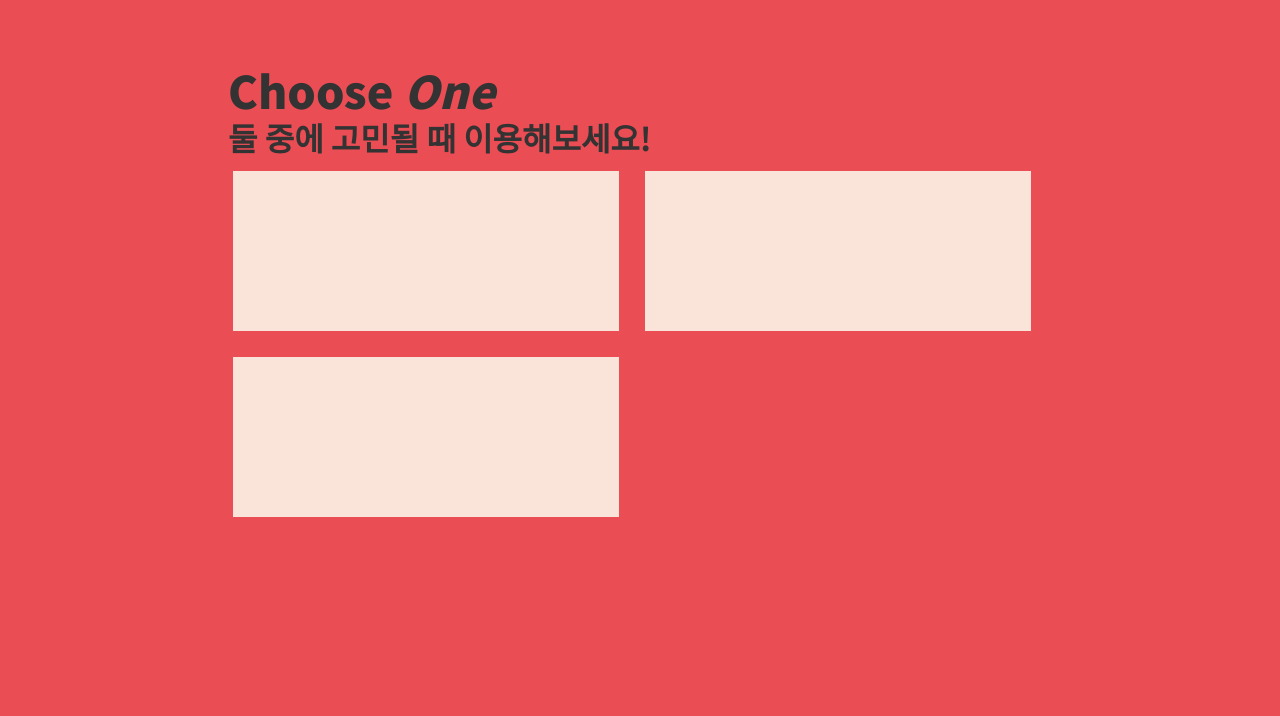
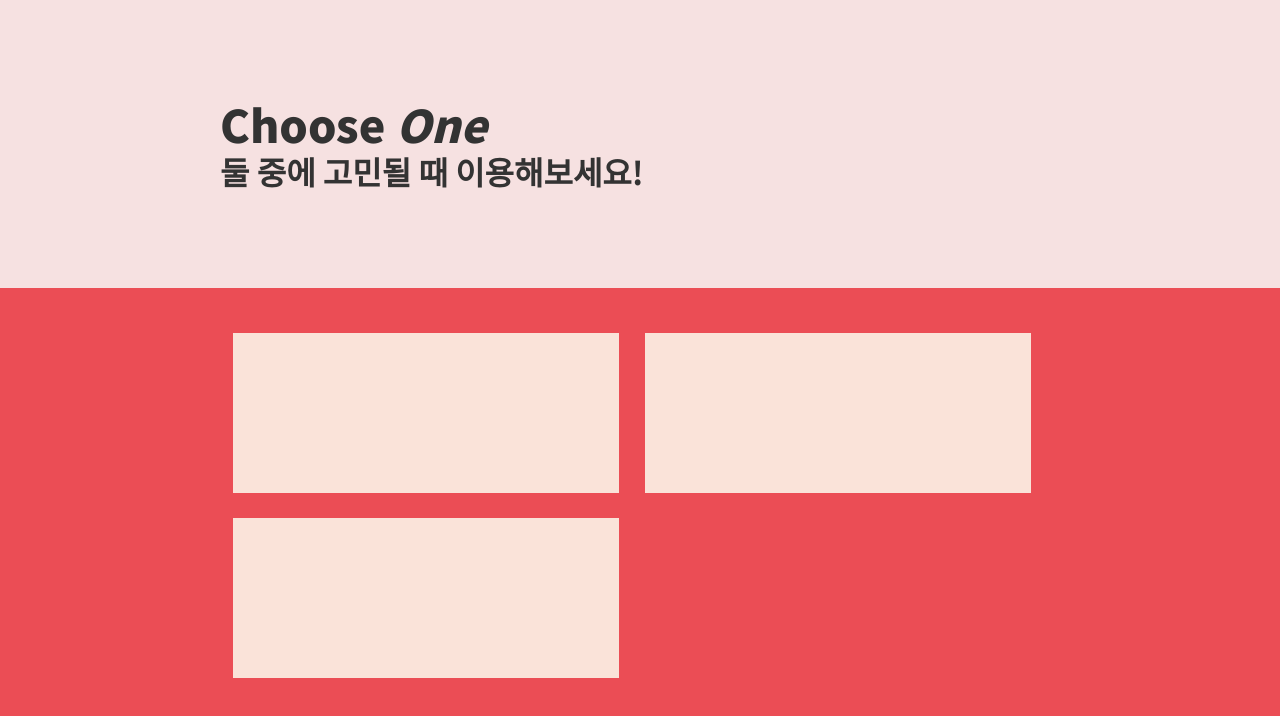
Before and after one commit to SkyLightQP/ChooseOne, a React (Create React App) app: page / in a window 1280 px wide. Shown: the top 716 px of the page. Built offline with nearby package versions, Linux system fonts and the light colour scheme.

Commit message:
feat: add background color to Header component

```diff
--- a/src/components/Header/index.tsx
+++ b/src/components/Header/index.tsx
@@ -6,8 +6,16 @@ import { useVisited } from '../../hooks/useVisited';
 import SubTitle from '../../atomics/SubTitle';
 
 const HeaderStyle = styled.header`
-    margin-top: 4rem;
-    margin-left: 1rem;
+    display: flex;
+    height: 18rem;
+    background-color: var(--color-highlight);
+    margin-bottom: 2rem;
+`;
+
+const WrapperStyle = styled.div`
+    flex: 1;
+    margin: auto;
+    align-items: center;
 `;
 
 const Header: React.FC = () => {
@@ -18,12 +26,14 @@ const Header: React.FC = () => {
 
     return (
         <HeaderStyle>
+            <WrapperStyle>
                 <Container>
                     <Title>
                         Choose <i>One</i>
                     </Title>
                     {visited === 'true' ? <BasicSubTitle /> : <NewbieSubTitle />}
                 </Container>
+            </WrapperStyle>
         </HeaderStyle>
     );
 };
```
Lines whose indentation alone changed are shown as unchanged.
